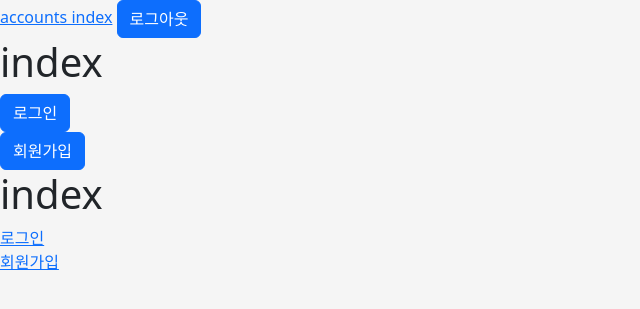
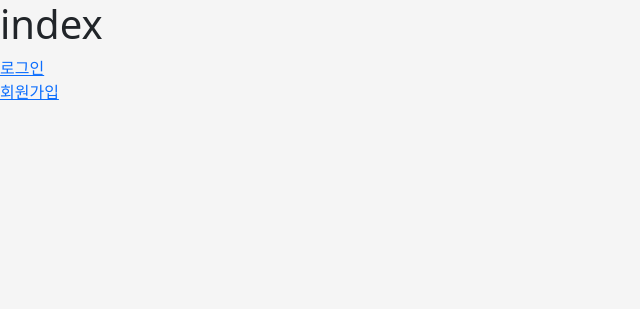
Before and after one commit to sunbongE/Team_1, a Django app: page /accounts/ in a window 1280 px wide. Shown: the top 309 px of the page, without its empty margins (0-640 px from the left). Run offline with Django 3.2, Linux system fonts and the light colour scheme; some libraries are stand-ins or nearby versions.

Commit message:
index_front

```diff
--- a/accounts/templates/accounts/profile.html
+++ b/accounts/templates/accounts/profile.html
@@ -65,6 +65,7 @@
         </div>
 
       </div>
+
       <div class="d-flex flex-row justify-content-between">
         <div class="d-flex border border-1 rounded-5 flex-column mt-5 p-3" style="background-color: whitesmoke; width: 48%;">
           <h4> 팔로잉 </h4>
--- a/templates/base.html
+++ b/templates/base.html
@@ -35,28 +35,10 @@
   </head>
 
   <body>
+    <head>
+
+    </head>
     <main class="">
-        <a href="{% url 'accounts:index' %}">accounts index</a>
-        <a href="{% url 'accounts:logout' %}" class='btn btn-primary'>로그아웃</a>
-
-        {% if request.user.is_authenticated %}
-        {% if request.user == user %}
-            <a class='btn btn-primary' href="{% url 'accounts:update' %}">
-            회원 정보 수정
-            </a>
-            <a class='btn btn-primary' href="{% url 'accounts:profile' user.pk %}">
-            프로필
-            </a>
-
-        {% endif %}
-        {% else %}
-        <h1>index</h1>
-        <a href="{% url 'accounts:login' %}" class='btn btn-primary'>로그인</a>
-        <br>
-        <a href="{% url 'accounts:signup' %}" class='btn btn-primary'>회원가입</a>
-
-        {% endif %}
-
         {% block content %}{% endblock %}
 
         {% bootstrap_javascript %}
```
Also changed, not shown: reviews/templates/reviews/index.html (+16 -3 lines). Lines whose indentation alone changed are shown as unchanged.
